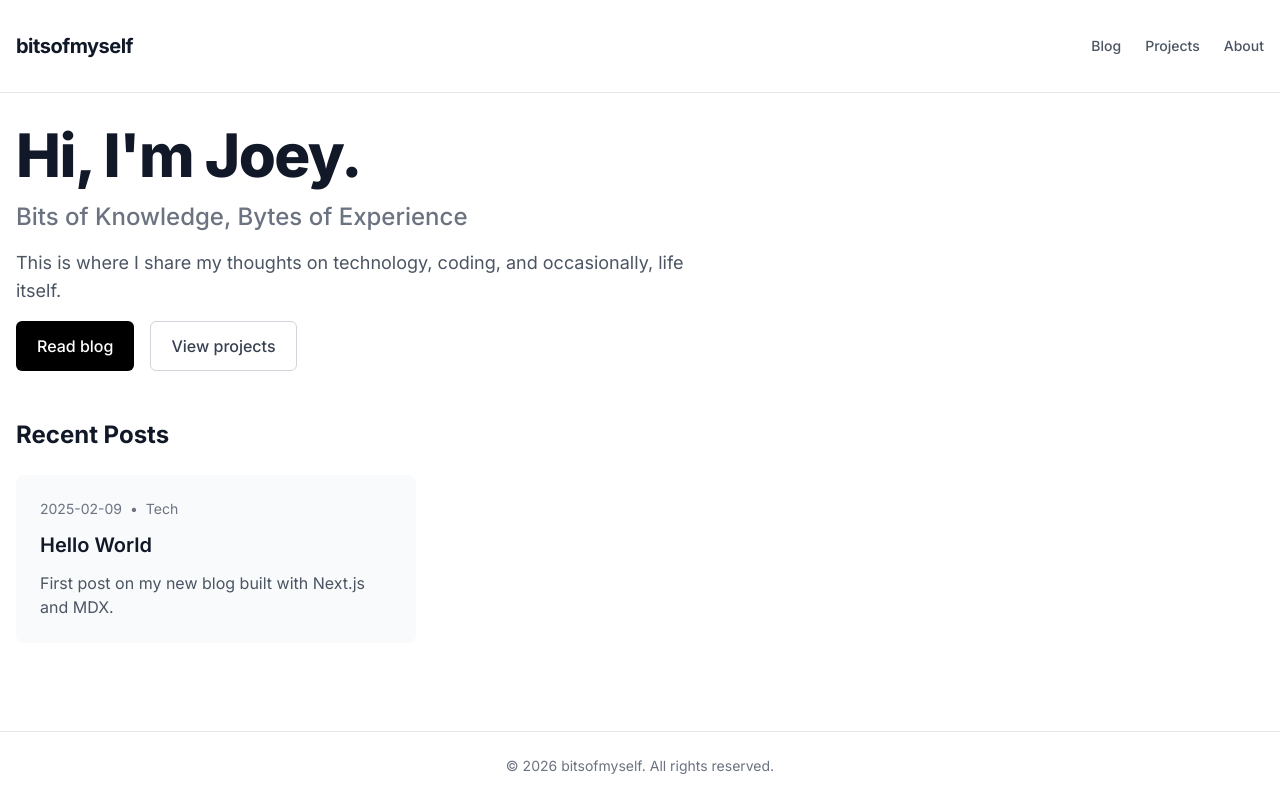
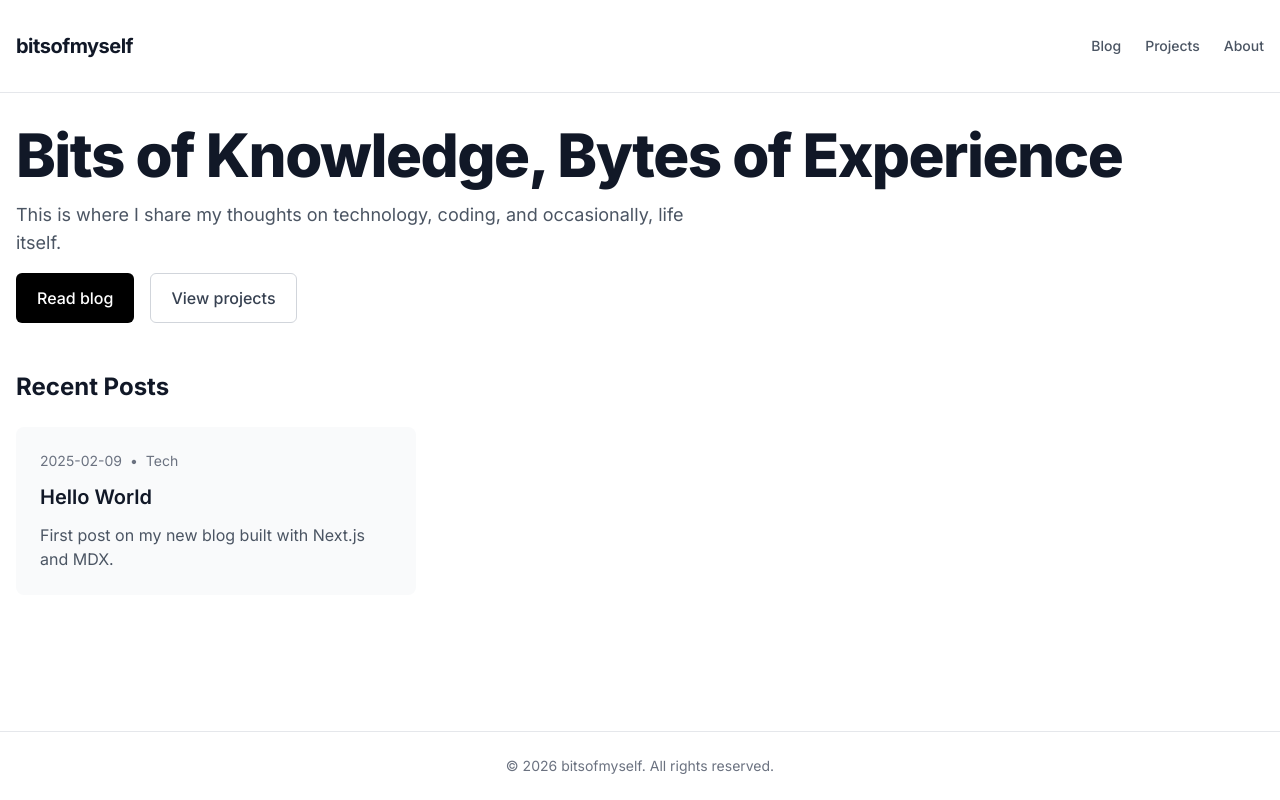
Before and after one commit to joeyoggie/bitsofmyself, a Next.js app: page / in a window 1280 px wide. Built offline with nearby package versions, Linux system fonts and the light colour scheme.

Commit message:
refactor: update homepage H1 content and remove H2.

```diff
--- a/src/app/page.tsx
+++ b/src/app/page.tsx
@@ -9,11 +9,8 @@ export default function Home() {
     <div className="space-y-12">
       <section className="space-y-4">
         <h1 className="text-4xl font-extrabold tracking-tight sm:text-5xl md:text-6xl">
-          Hi, I'm Joey.
+          Bits of Knowledge, Bytes of Experience
         </h1>
-        <h2 className="text-xl md:text-2xl font-medium text-gray-500 dark:text-gray-400">
-          Bits of Knowledge, Bytes of Experience
-        </h2>
         <p className="text-lg text-gray-600 dark:text-gray-400 max-w-2xl">
           This is where I share my thoughts on technology, coding, and occasionally, life itself.
         </p>
```
